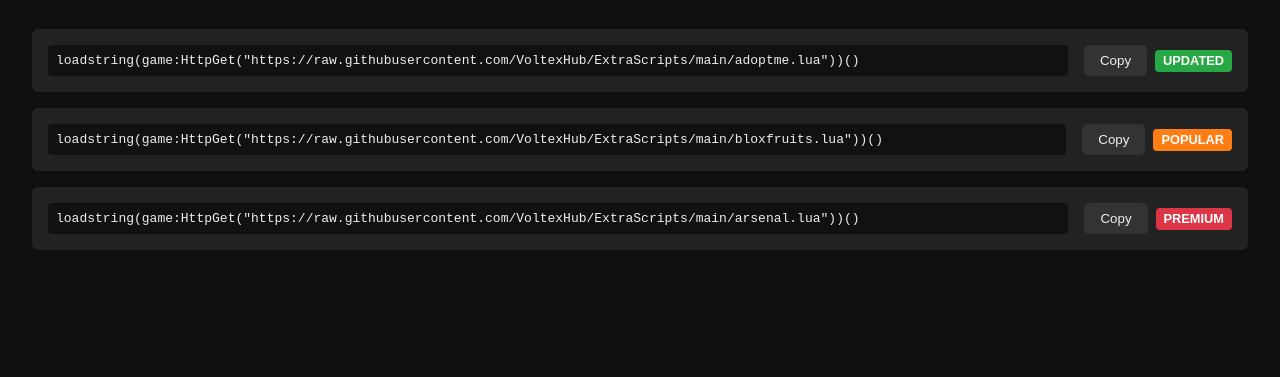
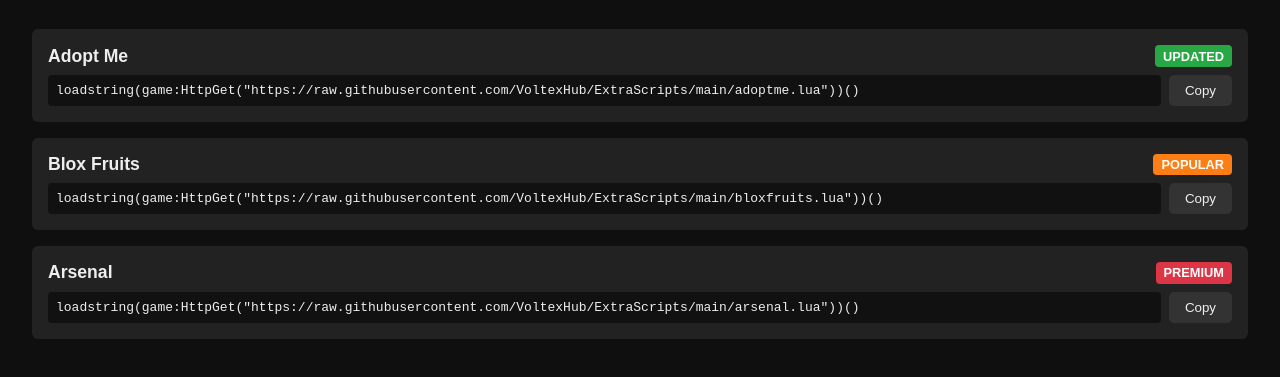
Before and after one commit to matpatz/luau, a plain HTML site: page scripts.html in a window 1280 px wide. Shown: the part 93-470 px from the top of the page. Drawn offline with Linux system fonts and the light colour scheme.

Commit message:
Update scripts.html

```diff
--- a/scripts.html
+++ b/scripts.html
@@ -3,13 +3,16 @@
 <head>
 <meta charset="UTF-8">
 <meta name="viewport" content="width=device-width, initial-scale=1.0">
-<title>Scripts</title>
+<title>Scripts Hub</title>
 <style>
   body { background:#0f0f0f; color:#eee; font-family:sans-serif; margin:0; padding:2rem; }
   h1 { text-align:center; margin-bottom:2rem; }
-  .script-card { background:#222; padding:1rem; border-radius:6px; display:flex; align-items:center; margin-bottom:1rem; flex-wrap:wrap; }
-  pre { background:#111; padding:0.5rem; border-radius:4px; overflow-x:auto; flex:1; margin:0; }
-  .btn { background:#333; color:#eee; border:none; padding:0.5rem 1rem; border-radius:5px; cursor:pointer; margin-left:0.5rem; }
+  .script-card { background:#222; padding:1rem; border-radius:6px; margin-bottom:1rem; }
+  .script-header { display:flex; align-items:center; justify-content:space-between; margin-bottom:0.5rem; }
+  .script-title { font-weight:bold; font-size:1.1rem; }
+  pre { background:#111; padding:0.5rem; border-radius:4px; overflow-x:auto; flex:1; margin:0; display:inline-block; }
+  .copy-container { display:flex; align-items:center; gap:0.5rem; }
+  .btn { background:#333; color:#eee; border:none; padding:0.5rem 1rem; border-radius:5px; cursor:pointer; }
   .btn:hover { background:#555; }
   .status { padding:0.2rem 0.5rem; border-radius:4px; font-size:0.8rem; font-weight:bold; margin-left:0.5rem; }
   .UPDATED { background:#28a745; color:#fff; }
@@ -47,11 +50,14 @@
   const card = document.createElement('div');
   card.className = 'script-card';
   card.innerHTML = `
-    <div style="flex:1; display:flex; align-items:center; gap:0.5rem;">
+    <div class="script-header">
+      <span class="script-title">${script.name}</span>
+      <span class="status ${script.status}">${script.status}</span>
+    </div>
+    <div class="copy-container">
       <pre>${script.loadstring}</pre>
       <button class="btn copyBtn">Copy</button>
     </div>
-    <span class="status ${script.status}">${script.status}</span>
   `;
   container.appendChild(card);
 
```
